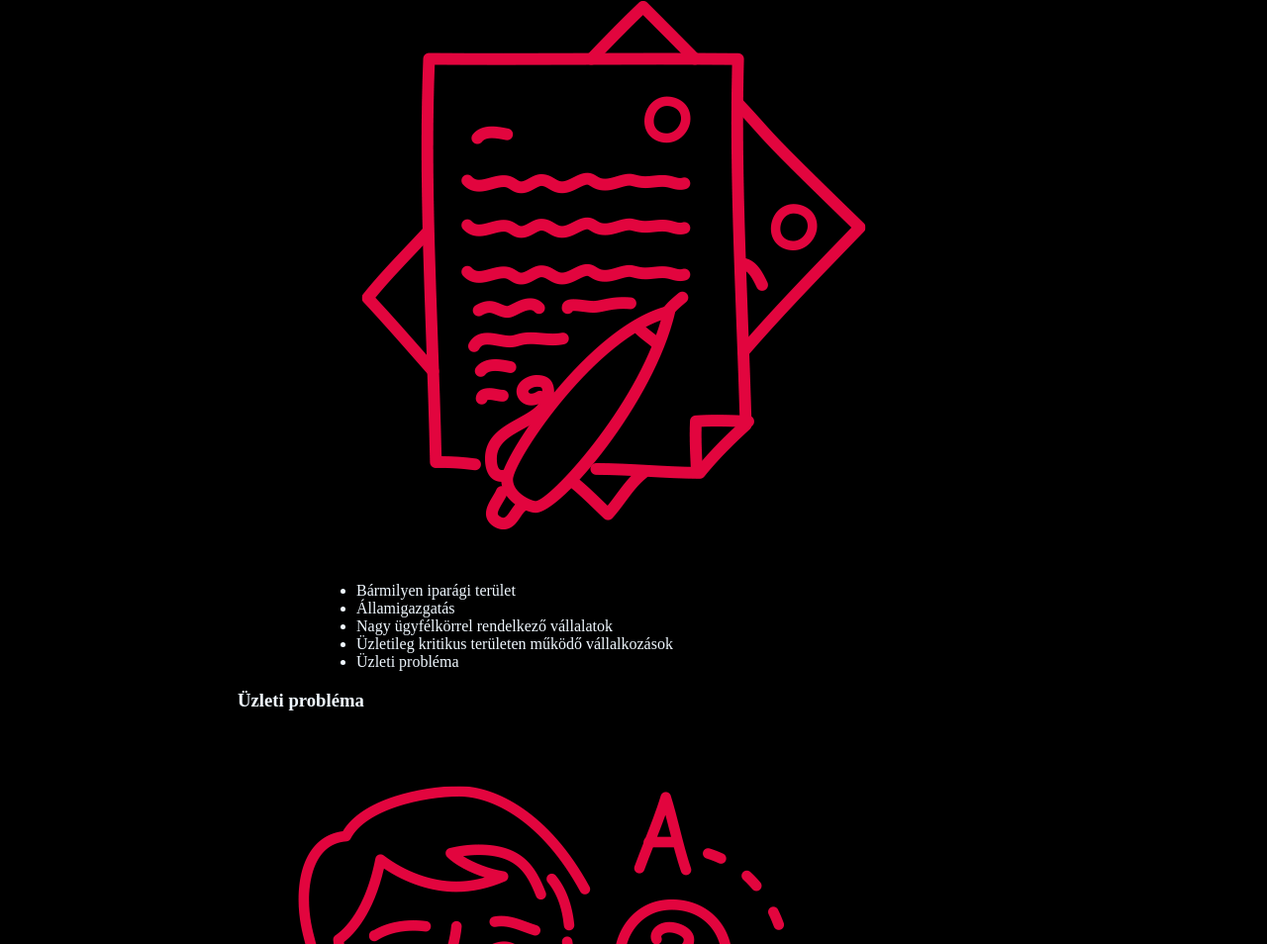
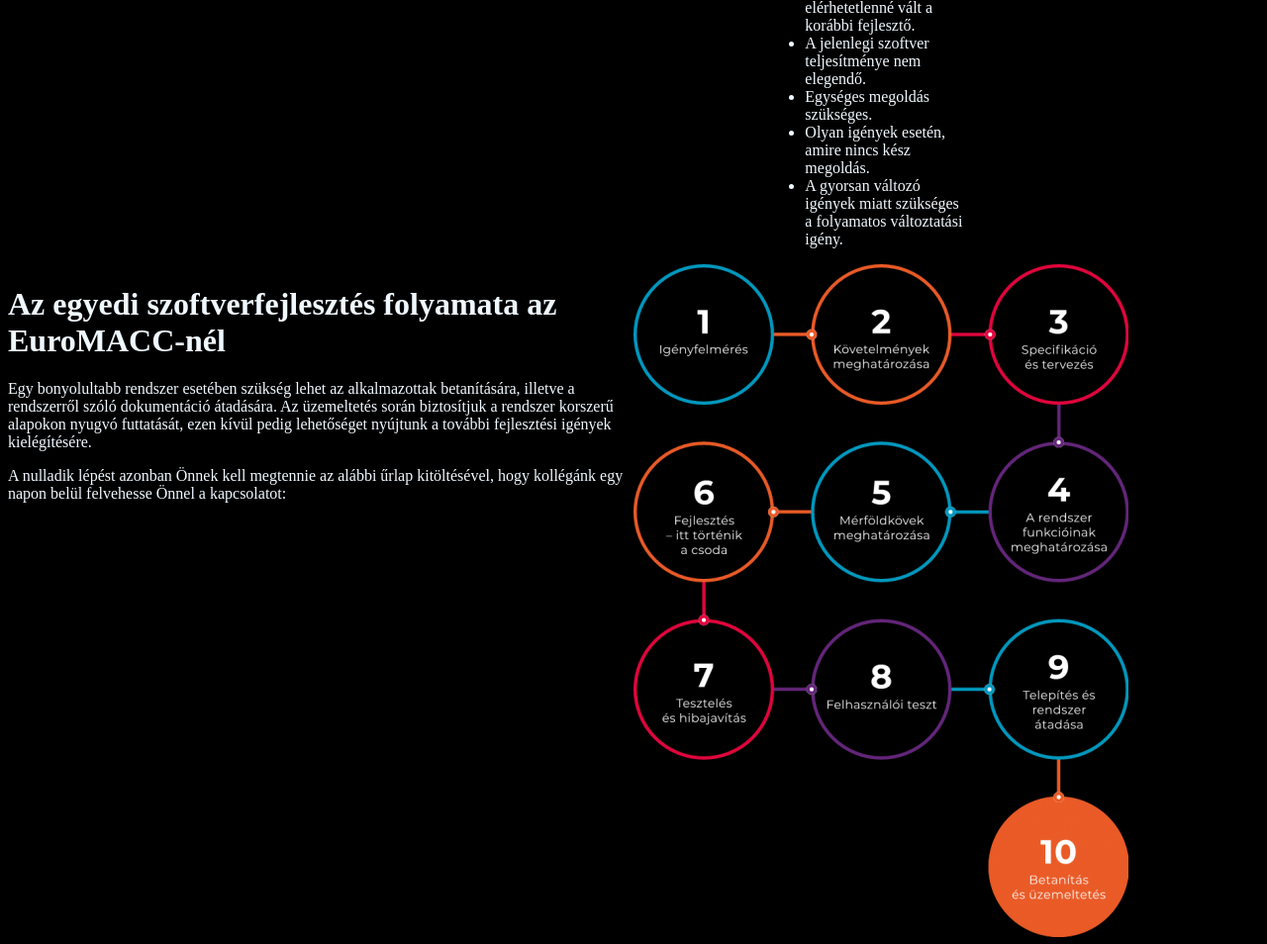
Before and after one commit to BaraZoli28/grid1, a plain HTML site: page index.html in a window 1280 px wide. Shown: the part 585-1539 px from the top of the page at 99% size. Drawn offline with Linux system fonts and the light colour scheme.

Commit message:
ketharmad

```diff
--- a/index.html
+++ b/index.html
@@ -1,18 +1,16 @@
 <!DOCTYPE html>
 <html lang="hu">
   <head>
-    <meta charset="UTF-8">
-    <meta http-equiv="X-UA-Compatible" content="IE=edge">
-    <meta name="viewport" content="width=device-width, initial-scale=1.0">
-    <meta name="keywords" content="HTML, CSS, JavaScript">
-    <meta name="author" content="Bara Zoltan">
-    <meta name="viewport" content="width=device-width, initial-scale=1.0">
-    <link rel="stylesheet" href="stilus.css">
+    <meta charset="UTF-8" />
+    <meta http-equiv="X-UA-Compatible" content="IE=edge" />
+    <meta name="viewport" content="width=device-width, initial-scale=1.0" />
+    <meta name="keywords" content="HTML, CSS, JavaScript" />
+    <meta name="author" content="Bara Zoltan" />
+    <meta name="viewport" content="width=device-width, initial-scale=1.0" />
+    <link rel="stylesheet" href="stilus.css" />
     <title>Document</title>
-
   </head>
   <body>
-
     <div class="menu">
       <ul>
         <li><a href="#">Cégbemutató</a></li>
@@ -23,12 +21,12 @@
         <li><a href="#">Kapcsolat</a></li>
       </ul>
     </div>
-    <div class = "tartalom">
+    <div class="divegeszoldal">
       <h1>Kiknek ajánljuk?</h1>
-
+      <div class="tartalom">
         <div class="cegmeret">
           <h3>Cég méret</h3>
-        <img src="web_grid_alap/kep_3.png" alt="Cégméret" class="cegmeret">
+          <img src="web_grid_alap/kep_3.png" alt="Cégméret" class="cegmeret" />
           <ul>
             <li>50 főnél nagyobb alkalmazotti létszám</li>
             <li>1 Mrd éves forgalom felett</li>
@@ -36,12 +34,10 @@
             <li>Nagyvállaltok</li>
             <li>Iparág</li>
           </ul>
-
-
         </div>
-    <div class = iparag>
+        <div class="iparag">
           <h3>Iparág</h3>
-        <img src="web_grid_alap/kep_2.png" alt="Iparág">
+          <img src="web_grid_alap/kep_2.png" alt="Iparág" class="iparag" />
           <ul>
             <li>Bármilyen iparági terület</li>
             <li>Államigazgatás</li>
@@ -49,15 +45,19 @@
             <li>Üzletileg kritikus területen működő vállalkozások</li>
             <li>Üzleti probléma</li>
           </ul>
-
-
         </div>
-    <div class = "uzletiproblema">
+        <div class="uzletiproblema">
           <h3>Üzleti probléma</h3>
-        <img src="web_grid_alap/kep_1.png" alt="Iparág">
+          <img
+            src="web_grid_alap/kep_1.png"
+            alt="uzletiproblema"
+            class="uzletiproblema"
+          />
           <ul>
             <li>
-                Jelenlegi szoftverekkel nem sikerül megvalósítani az üzleti követelményeket.</li>
+              Jelenlegi szoftverekkel nem sikerül megvalósítani az üzleti
+              követelményeket.
+            </li>
             <li>A régi szoftver folyamatos fejlesztése túl sokba kerül.</li>
             <li>Új szoftvert szeretnének.</li>
             <li>Dobozos szoftverek korlátjai.</li>
@@ -65,10 +65,42 @@
             <li>A jelenlegi szoftver teljesítménye nem elegendő.</li>
             <li>Egységes megoldás szükséges.</li>
             <li>Olyan igények esetén, amire nincs kész megoldás.</li>
-            <li>A gyorsan változó igények miatt szükséges a folyamatos változtatási igény.</li>
+            <li>
+              A gyorsan változó igények miatt szükséges a folyamatos
+              változtatási igény.
+            </li>
           </ul>
+        </div>
+      </div>
 
+      <div class="masodikdiv">
 
+        <div class="tartalom2">
+
+            <h1 class="EuroMac">
+              Az egyedi szoftverfejlesztés folyamata az EuroMACC-nél
+            </h1>
+            <p>
+              Egy bonyolultabb rendszer esetében szükség lehet az alkalmazottak
+              betanítására, illetve a rendszerről szóló dokumentáció átadására.
+              Az üzemeltetés során biztosítjuk a rendszer korszerű alapokon
+              nyugvó futtatását, ezen kívül pedig lehetőséget nyújtunk a további
+              fejlesztési igények kielégítésére.
+            </p>
+            <p>
+              A nulladik lépést azonban Önnek kell megtennie az alábbi űrlap
+              kitöltésével, hogy kollégánk egy napon belül felvehesse Önnel a
+              kapcsolatot:
+            </p>
+
+        </div>
+        <div>
+          <img
+            src="web_grid_alap/folyamatabra-1-500x680.png"
+            alt="folyamatabra"
+            class="folyamatabra"
+          />
+        </div>
       </div>
     </div>
   </body>
--- a/stilus.css
+++ b/stilus.css
@@ -1,36 +1,55 @@
-body{
+body {
   background-color: black;
   color: aliceblue;
 }
-.menu ul{
+.menu ul {
   display: grid;
   grid-template-columns: 1fr 1fr 1fr 1fr 1fr 1fr;
   list-style-type: none;
   color: rgb(255, 255, 255);
   font-family: Verdana, Geneva, Tahoma, sans-serif;
-    margin:auto
-
+  margin: auto;
 }
-.menu a{
-    color:antiquewhite;
+.menu a {
+  color: antiquewhite;
   text-decoration-line: none;
   margin: auto;
   text-align: center;
 }
-.tartalom h1{
+.tartalom h1 {
   text-align: center;
   width: 80%;
 }
-.cegmeret{
+.cegmeret {
   width: 200px;
 }
-.tartalom{
+.tartalom {
   width: 80%;
-    max-width: 800px ;
-    margin:auto;
+  max-width: 800px;
+  margin: auto;
+  display: grid;
+  grid-template-columns: 1fr 1fr 1fr;
 }
-.iparag{
-    width:80% ;
-    max-width: 800px;
-    margin:auto;
+.iparag {
+  width: 200px;
 }
+.uzletiproblema {
+  width: 200px;
+}
+/***************************************************************/
+
+.EuroMac {
+  margin-bottom: 2px
+  text-align: left;
+}
+.bonyolultrendszer {
+  font-size: medium;
+}
+
+.folyamatabra {
+  width: 500px;
+}
+.masodikdiv {
+  display: grid;
+  grid-template-columns: 1fr 1fr;
+}
```
Lines whose indentation alone changed are shown as unchanged.
